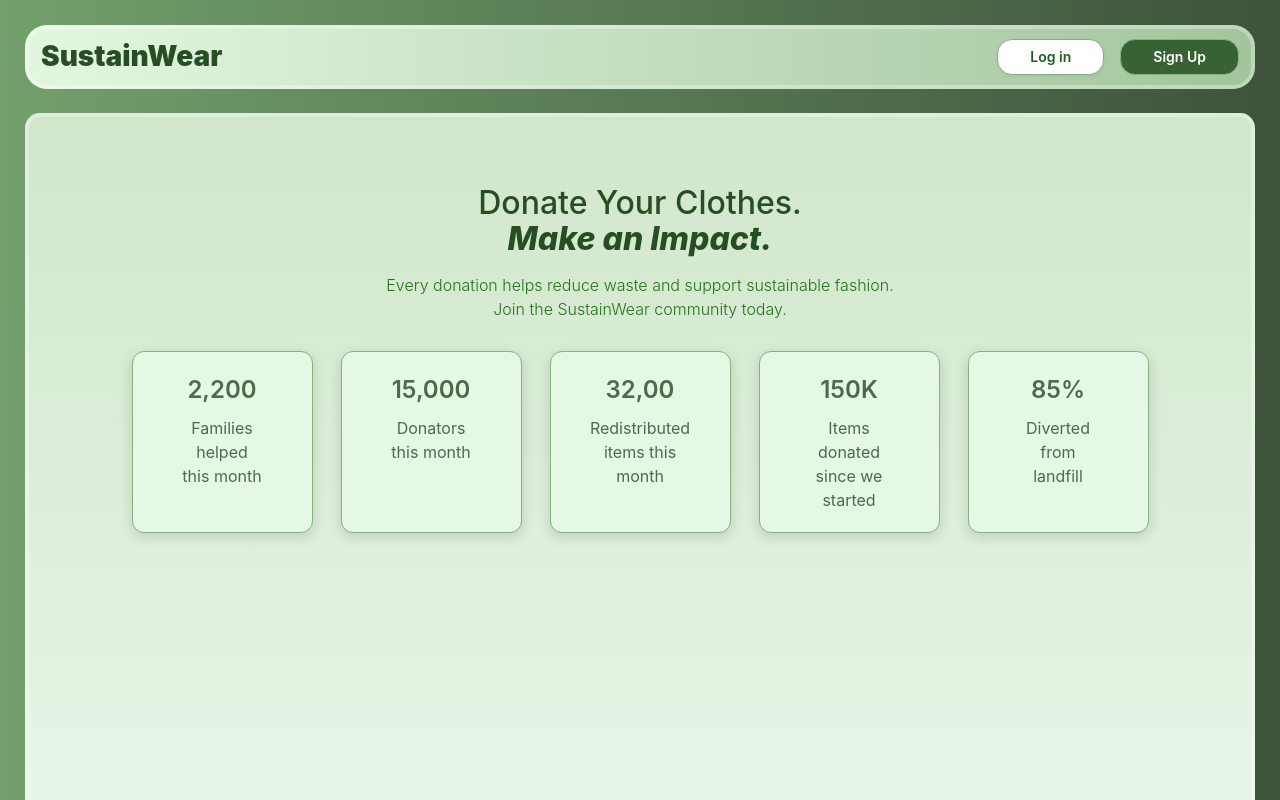
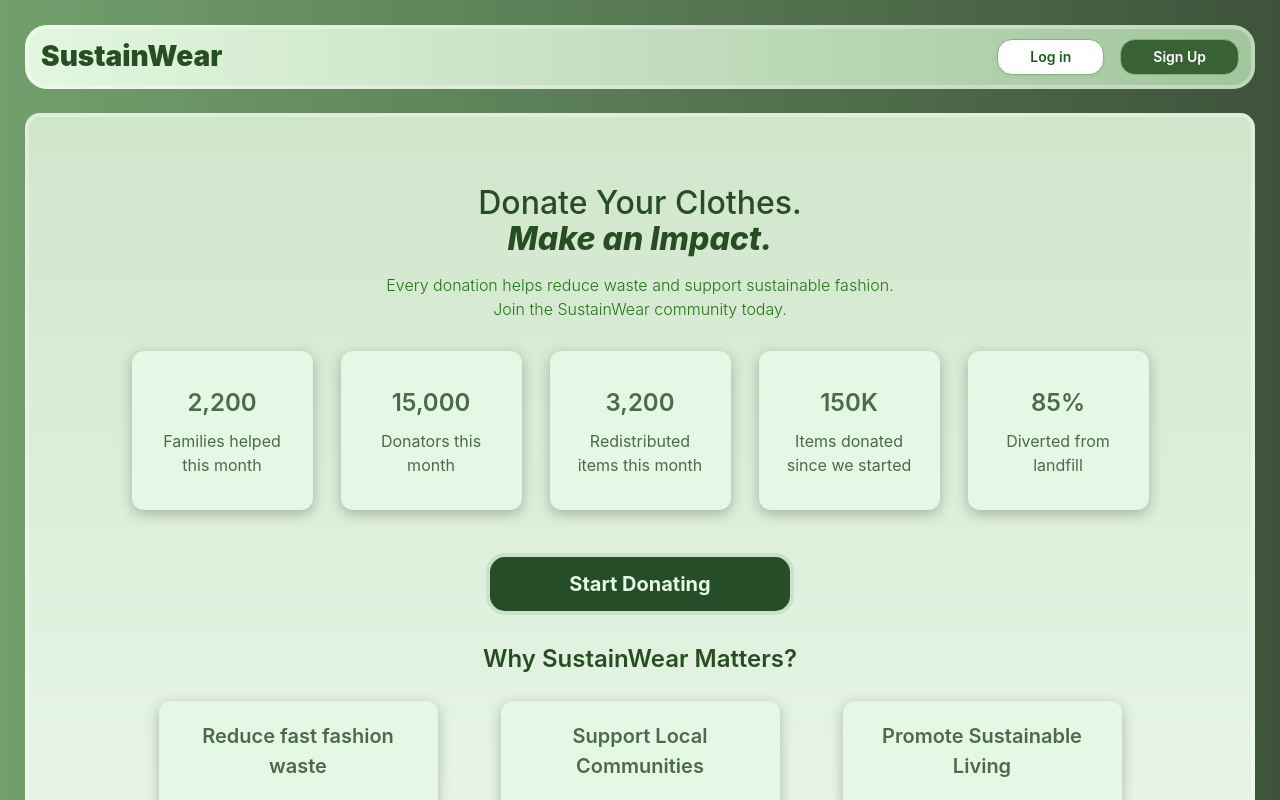
Before and after one commit to Tammam-Al-Bahri/sustain-wear, a Next.js app: page / in a window 1280 px wide. Shown: the top 800 px of the page. Built offline with nearby package versions, Linux system fonts and the light colour scheme; no server answers.

Commit message:
refactor: update ClientPage layout and enhance statistics display with new reasons section
Made sure the page took 100% of the screen by removing the 100vh property from the container class

```diff
--- a/app/globals.css
+++ b/app/globals.css
@@ -180,7 +180,6 @@ body {
   box-shadow: inset 0 0 0 4px rgba(255,255,255,0.3);
   background-clip: padding-box;
   border-radius: 15px;
-  height: 100vh;
 
 }
 header {
--- a/app/layout.tsx
+++ b/app/layout.tsx
@@ -32,7 +32,7 @@ export default function RootLayout({
                 <body className={`${geistSans.variable} ${geistMono.variable} antialiased`}>
                     <Header />
                     <br />
-                    <div id="container" className="h-dvh flex p-4 justify-center items-start">
+                    <div id="container" className="h-full flex p-4 justify-center items-start">
                     {children}
                     </div>
                     <footer>
--- a/app/page-client.tsx
+++ b/app/page-client.tsx
@@ -1,49 +1,84 @@
 "use client";
 import React from "react";
-import { Card, CardContent, CardHeader, CardTitle } from "@/components/ui/card";
+import { Card, CardContent } from "@/components/ui/card";
+import { Button } from "@/components/ui/button";
 
-
-export          default function ClientPage() {
-    class statCard {
-        title: string
-        stat: string
+interface Card {
+  title: string;
+  stat: string;
 }
 
-    const stastics: statCard[] =
-    [
-            {title: "Families helped this month", stat: "2,200"},
-             {title: "Donators this month", stat: "15,000"},
-                                    {title: "Redistributed items this month", stat: "32,00"},
-                                    {title: "Items donated since we started", stat: "150K"},
-                                    {title: "Diverted from landfill", stat: "85%"},
+const statistics: Card[] = [
+  { title: "Families helped this month", stat: "2,200" },
+  { title: "Donators this month", stat: "15,000" },
+  { title: "Redistributed items this month", stat: "3,200" },
+  { title: "Items donated since we started", stat: "150K" },
+  { title: "Diverted from landfill", stat: "85%" },
 ];
 
+const reasons: Card[] = [
+  { title: "Reduce fast fashion waste", stat: "Clothing donations keep usable textiles out of landfills and reduce pollution" },
+  { title: "Support Local Communities", stat: "Every contribution directly helps families and charity partners in your community." },
+  { title: "Promote Sustainable Living", stat: "Donating extends the lifespan of clothing and encourages circular fashion" }
+]
+
+export default function ClientPage() {
   return (
     <main>
-            <div className="flex flex-col gap-[30px] h-[159px] w-full pt-14">
+      <div className="flex flex-col gap-[30px] h-100vh  w-full pt-14 pb-7">
         <div className="flex flex-col gap-4">
-                    <h1 className="text-[32px]/9 text-center font-medium text-[#274D22] "> Donate Your Clothes.<br /> <i className="font-extrabold"> Make an Impact.</i></h1>
+          <h1 className="text-[32px]/9 text-center font-medium text-[#274D22]">
+            Donate Your Clothes.
+            <br />
+            <i className="font-extrabold"> Make an Impact.</i>
+          </h1>
           <p className="text-[16px] text-center font-light text-[#237318]">
-                        Every donation helps reduce waste and support sustainable fashion.<br/>
+            Every donation helps reduce waste and support sustainable fashion.
+            <br />
             Join the SustainWear community today.
           </p>
         </div>
 
-                <div className="flex flex-row gap-7">
-                    {stastics.map((statCard, index) => (
+        <div className="flex flex-col gap-[47px] items-center">
+          <div className="flex flex-row gap-7 justify-center h-[159px]">
+            {statistics.map((s) => (
               <Card
-                         className="flex flex-col gap-2 items-center bg-[#E5F7E5] h-full max-w-[181px] px-[25px] py-5
-                                        shadow-[0px_4px_14px_rgba(0,0,0,0.15)] border border-white border-opacity-30 mx-auto"
-                                        key={index}
+                key={s.title}
+                className="flex flex-col gap-2 justify-center bg-[#E5F7E5] border-none h-full max-w-[181px] px-[25px] py-5 shadow-[0px_4px_14px_rgba(0,0,0,0.25)] border border-white border-opacity-30"
               >
-                            <CardContent className="text-center flex flex-col align-center gap-2">
-                                <p className="text-[24px] font-semibold text-[#4B6B4B]"> {statCard.stat}  </p>
-                                <p className="text-center text-[16px] text-[#4B6B4B]"> {statCard.title} </p>
+                <CardContent className="text-center flex flex-col  gap-2 p-0">
+                  <p className="text-[24px] font-semibold text-[#4B6B4B]">
+                    {s.stat}
+                  </p>
+                  <p className="text-[16px] text-[#4B6B4B]">{s.title}</p>
                 </CardContent>
               </Card>
             ))}
           </div>
 
+          <Button className="h-full py-3 w-[300px] rounded-[15px] bg-[#254D28] shadow-[0px_0px_0px_4px_rgba(37,77,40,0.1)] border- text-[#E5F7E5] text-[20px] font-bold">
+            Start Donating
+          </Button>
+        </div>
+
+        <div className="flex flex-col gap-6 items-center">
+          <p  className="text-[24px] text-center font-semibold text-[#274D22]">
+            Why SustainWear Matters?
+          </p>
+
+          <div className="flex flex-row gap-[63px] justify-center ">
+            {reasons.map((r) => (
+              <Card
+                key={r.title}
+                className="flex flex-col  justify-center bg-[#E5F7E5] border-none h-full max-w-[279px] px-[25px] py-5 shadow-[0px_4px_14px_rgba(0,0,0,0.25)] border border-white border-opacity-30">
+                <CardContent className="text-center flex flex-col  gap-[25px] p-0">
+                  <p className="text-[20px] text-[#4B6B4B] font-semibold">{r.title}</p>
+                  <p className="text-[14px] text-[#4B6B4B]">{r.stat}</p>
+                </CardContent>
+              </Card>
+            ))}
+          </div>
+        </div>
       </div>
     </main>
   );
```
Lines whose indentation alone changed are shown as unchanged.
